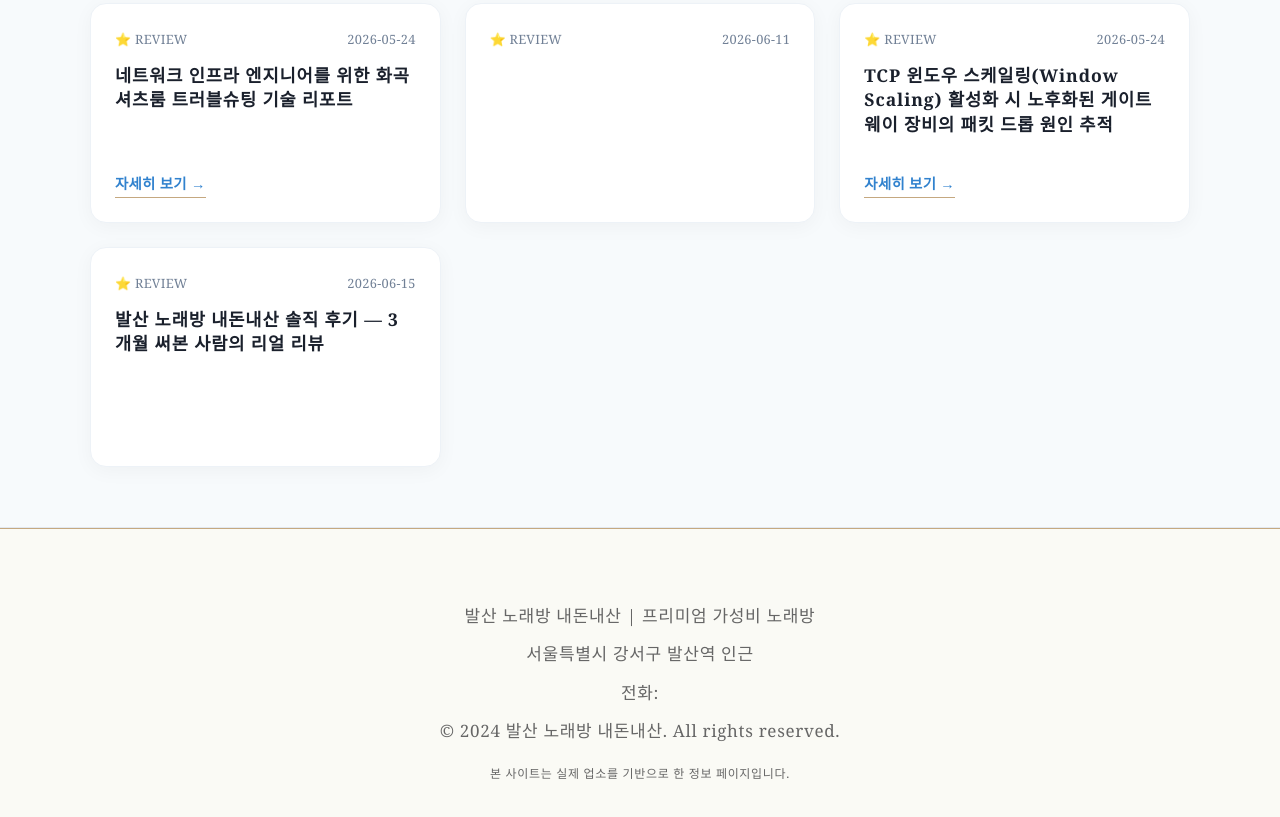
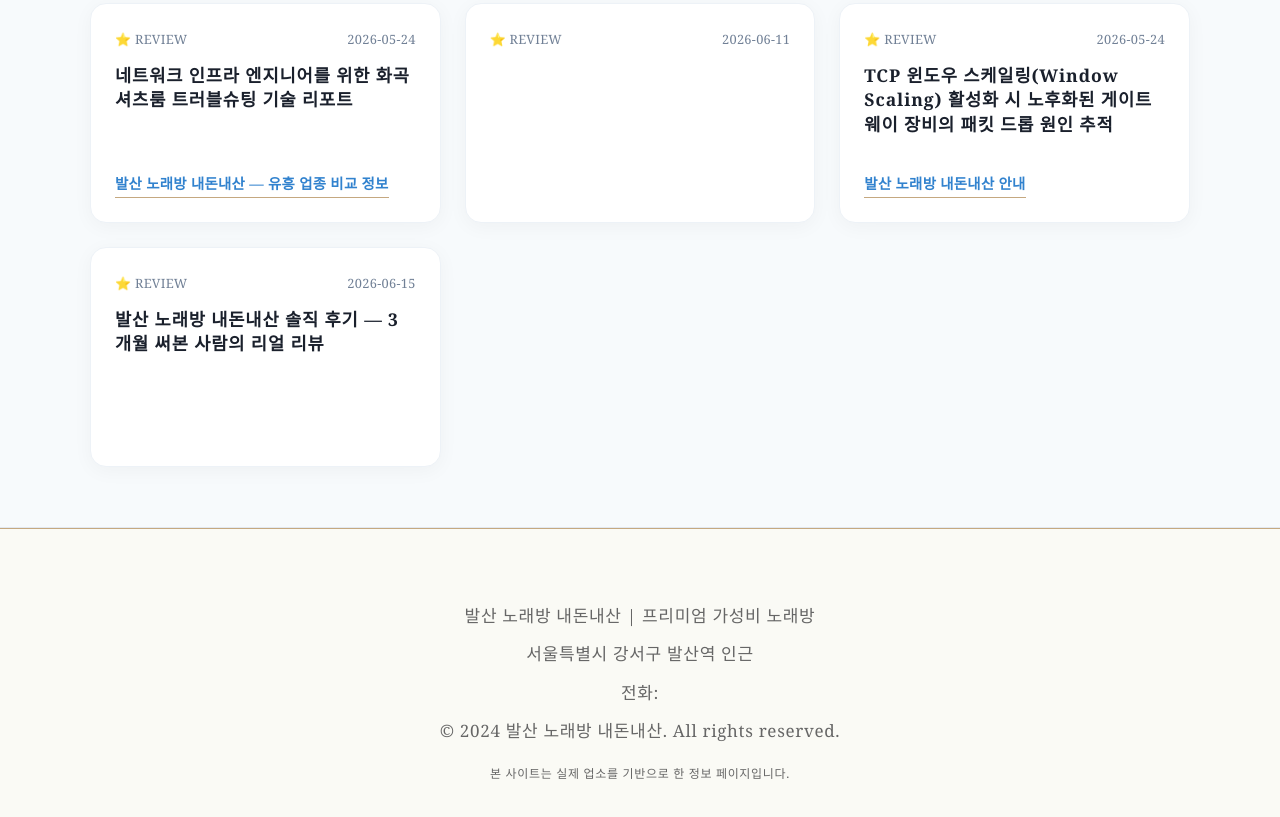
Before and after one commit to cosmos0111-cmyk/bp-t3b07-bs-kb-real-1, a plain HTML site: page index.html in a window 1280 px wide. Shown: the part 4757-5574 px from the top of the page. Drawn offline with Linux system fonts and the light colour scheme.

Commit message:
deploy: garbage-free snapshot 2026-09-02T14:47:22.678Z

```diff
--- a/index.html
+++ b/index.html
@@ -619,7 +619,7 @@
  <h4 style="font-size:1.1rem;font-weight:700;color:#1a202c;margin-bottom:8px;line-height:1.4">네트워크 인프라 엔지니어를 위한 화곡 셔츠룸 트러블슈팅 기술 리포트</h4>
 
  </div>
- <a href="posts/juice-1.html" style="align-self:flex-start;text-decoration:none;color:#3182ce;font-size:0.9rem;font-weight:600;transition:color 0.2s" onmouseover="this.style.color='#2b6cb0'" onmouseout="this.style.color='#3182ce'">자세히 보기 →</a>
+ <a href="posts/juice-1.html" style="align-self:flex-start;text-decoration:none;color:#3182ce;font-size:0.9rem;font-weight:600;transition:color 0.2s" onmouseover="this.style.color='#2b6cb0'" onmouseout="this.style.color='#3182ce'">발산 노래방 내돈내산 — 유흥 업종 비교 정보</a>
  </article>
 
  <article class="recent-post-card" style="background:#ffffff;border-radius:16px;padding:24px;box-shadow:0 4px 20px rgba(0,0,0,0.04);border:1px solid #edf2f7;transition:transform 0.3s ease,box-shadow 0.3s ease;display:flex;flex-direction:column;justify-content:space-between;min-height:220px" onmouseover="this.style.transform='translateY(-5px)';this.style.boxShadow='0 12px 24px rgba(0,0,0,0.08)'" onmouseout="this.style.transform='none';this.style.boxShadow='0 4px 20px rgba(0,0,0,0.04)'">
@@ -641,7 +641,7 @@
  <h4 style="font-size:1.1rem;font-weight:700;color:#1a202c;margin-bottom:8px;line-height:1.4">TCP 윈도우 스케일링(Window Scaling) 활성화 시 노후화된 게이트웨이 장비의 패킷 드롭 원인 추적</h4>
 
  </div>
- <a href="posts/normal-3.html" style="align-self:flex-start;text-decoration:none;color:#3182ce;font-size:0.9rem;font-weight:600;transition:color 0.2s" onmouseover="this.style.color='#2b6cb0'" onmouseout="this.style.color='#3182ce'">자세히 보기 →</a>
+ <a href="posts/normal-3.html" style="align-self:flex-start;text-decoration:none;color:#3182ce;font-size:0.9rem;font-weight:600;transition:color 0.2s" onmouseover="this.style.color='#2b6cb0'" onmouseout="this.style.color='#3182ce'">발산 노래방 내돈내산 안내</a>
  </article>
  <article class="recent-post-card" style="background:#ffffff;border-radius:16px;padding:24px;box-shadow:0 4px 20px rgba(0,0,0,0.04);border:1px solid #edf2f7;transition:transform 0.3s ease,box-shadow 0.3s ease;display:flex;flex-direction:column;justify-content:space-between;min-height:220px" onmouseover="this.style.transform='translateY(-5px)';this.style.boxShadow='0 12px 24px rgba(0,0,0,0.08)'" onmouseout="this.style.transform='none';this.style.boxShadow='0 4px 20px rgba(0,0,0,0.04)'">
  <div>
```
Also changed, not shown: blog.html (+2 -2 lines).
